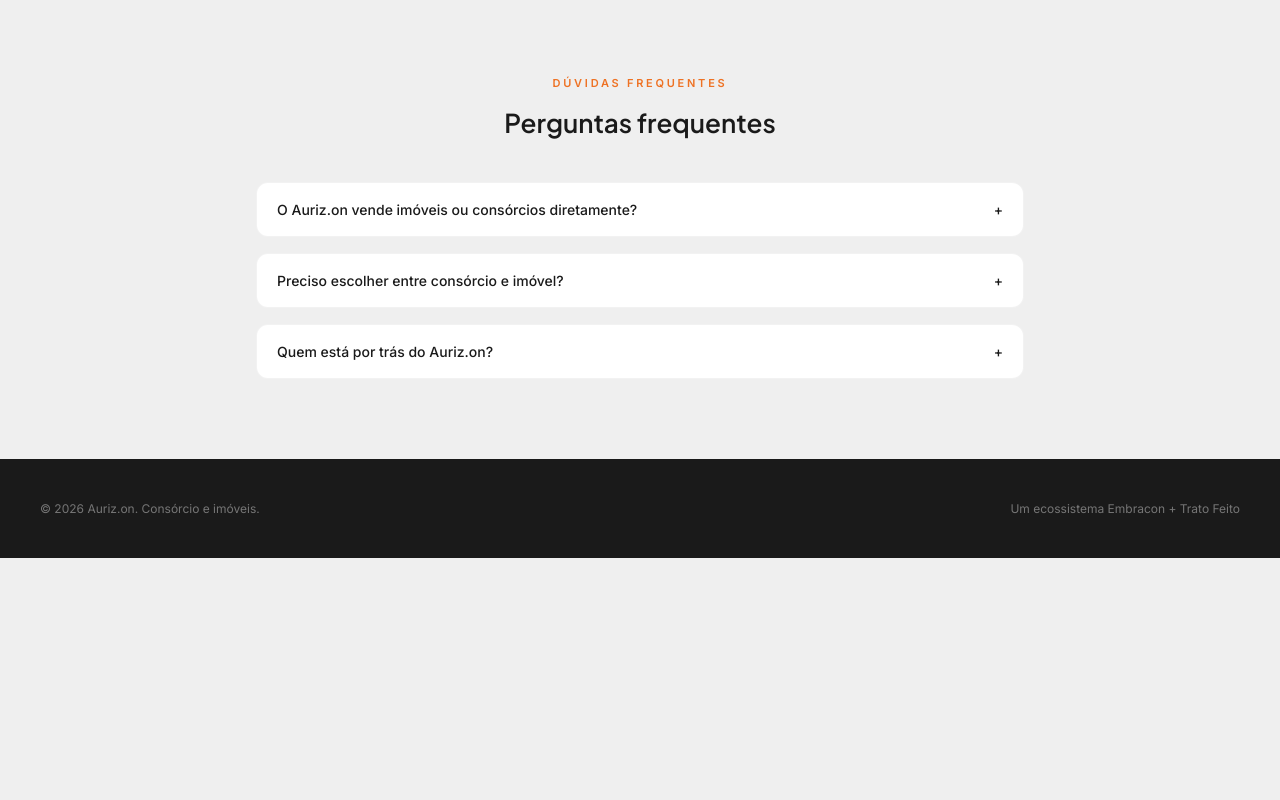
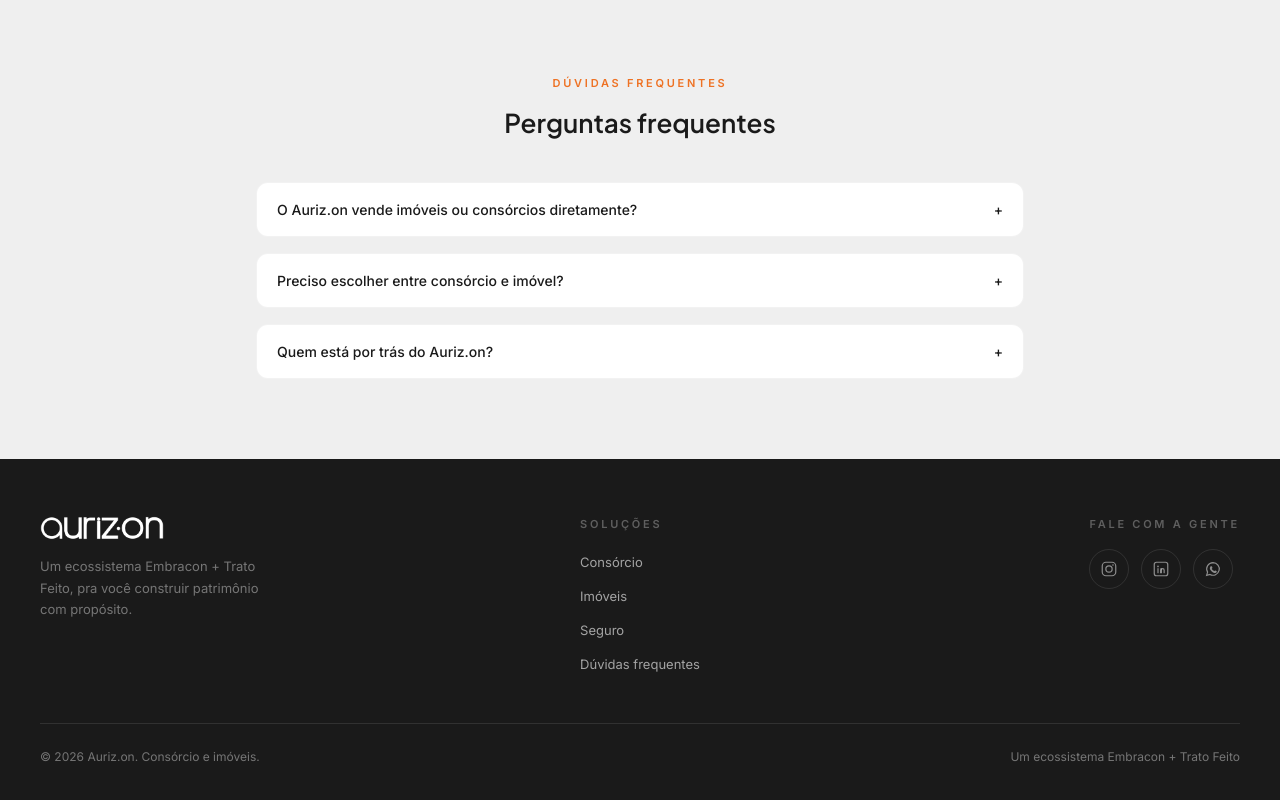
Before and after one commit to comunidadevencedores-lgtm/hub-rise, a Next.js app: page / in a window 1280 px wide. Shown: the part 2644-3444 px from the top of the page. Before the commit the page ends 3202 px from the top, so only its background shows below. Built offline with nearby package versions, Linux system fonts and the light colour scheme.

Commit message:
Update page.tsx

```diff
--- a/app/page.tsx
+++ b/app/page.tsx
@@ -62,6 +62,62 @@
   {
     q: "Quem está por trás do Auriz.on?",
     a: "Uma parceria entre uma administradora de consórcios consolidada no mercado e uma imobiliária especializada em regiões nobres de Curitiba, com um propósito em comum: ajudar famílias a construir patrimônio de forma sólida e consciente.",
+  },
+];
+
+const footerLinks = [
+  { label: "Consórcio", href: "#pilares" },
+  { label: "Imóveis", href: "#pilares" },
+  { label: "Seguro", href: "#pilares" },
+  { label: "Dúvidas frequentes", href: "#pilares" },
+];
+
+const socials = [
+  {
+    label: "Instagram",
+    href: "https://instagram.com",
+    icon: (
+      <svg viewBox="0 0 24 24" fill="none" className="h-[18px] w-[18px]">
+        <rect x="3" y="3" width="18" height="18" rx="5" stroke="currentColor" strokeWidth="1.6" />
+        <circle cx="12" cy="12" r="4.2" stroke="currentColor" strokeWidth="1.6" />
+        <circle cx="17.3" cy="6.7" r="1.1" fill="currentColor" />
+      </svg>
+    ),
+  },
+  {
+    label: "LinkedIn",
+    href: "https://linkedin.com",
+    icon: (
+      <svg viewBox="0 0 24 24" fill="none" className="h-[18px] w-[18px]">
+        <rect x="3" y="3" width="18" height="18" rx="3" stroke="currentColor" strokeWidth="1.6" />
+        <circle cx="8" cy="8.5" r="1.15" fill="currentColor" />
+        <path d="M8 11.5V17" stroke="currentColor" strokeWidth="1.6" strokeLinecap="round" />
+        <path
+          d="M12 17v-3.2c0-1.4 1-2.3 2.2-2.3s2 .9 2 2.2V17"
+          stroke="currentColor"
+          strokeWidth="1.6"
+          strokeLinecap="round"
+        />
+        <path d="M12 11.5V17" stroke="currentColor" strokeWidth="1.6" strokeLinecap="round" />
+      </svg>
+    ),
+  },
+  {
+    label: "WhatsApp",
+    href: "https://wa.me/554100000000",
+    icon: (
+      <svg viewBox="0 0 24 24" fill="none" className="h-[18px] w-[18px]">
+        <path
+          d="M12 3.5a8.4 8.4 0 0 0-7.2 12.7L3.5 20.5l4.5-1.2A8.4 8.4 0 1 0 12 3.5Z"
+          stroke="currentColor"
+          strokeWidth="1.6"
+        />
+        <path
+          d="M8.6 8.8c.2-.6.6-.6 1-.6h.4c.2 0 .4 0 .6.5.2.5.6 1.5.6 1.6.1.1.1.3 0 .4-.1.2-.2.3-.3.4l-.4.5c-.1.1-.2.3-.1.5.2.4.7 1.1 1.5 1.7.9.7 1.5.9 1.7 1 .2.1.4.1.5-.1l.5-.6c.1-.2.3-.2.5-.1l1.4.7c.2.1.3.1.4.3.1.2.1.9-.2 1.3-.3.5-1.3 1-2.1 1-.8 0-2.6-.3-4.3-2-1.8-1.7-2.4-3.5-2.5-4.1-.1-.6.1-1.4.5-2Z"
+          fill="currentColor"
+        />
+      </svg>
+    ),
   },
 ];
 
@@ -247,10 +303,68 @@
       </section>
 
       {/* Footer — escuro, ancora o site */}
-      <footer className="border-t border-black/5 bg-ink px-6 py-10 md:px-10">
-        <div className="mx-auto flex max-w-8xl flex-col items-center justify-between gap-3 text-[12px] text-white/40 md:flex-row">
-          <p>© {new Date().getFullYear()} Auriz.on. Consórcio e imóveis.</p>
-          <p>Um ecossistema Embracon + Trato Feito</p>
+      <footer className="border-t border-black/5 bg-ink px-6 py-14 md:px-10">
+        <div className="mx-auto max-w-8xl">
+          <div className="grid gap-10 md:grid-cols-3 md:gap-8">
+            {/* Marca + tagline */}
+            <div>
+              <Image
+                src="/logo-orange.png"
+                alt="Auriz.on"
+                width={3031}
+                height={586}
+                className="h-6 w-auto object-contain brightness-0 invert"
+              />
+              <p className="mt-4 max-w-[220px] text-[13px] leading-relaxed text-white/40">
+                Um ecossistema Embracon + Trato Feito, pra você construir patrimônio com propósito.
+              </p>
+            </div>
+
+            {/* Links rápidos */}
+            <div className="md:justify-self-center">
+              <p className="text-[11px] font-semibold uppercase tracking-[0.25em] text-white/30">
+                Soluções
+              </p>
+              <ul className="mt-4 space-y-2.5">
+                {footerLinks.map((l) => (
+                  <li key={l.label}>
+                    <a
+                      href={l.href}
+                      className="focus-ring text-[13px] text-white/60 transition hover:text-brand"
+                    >
+                      {l.label}
+                    </a>
+                  </li>
+                ))}
+              </ul>
+            </div>
+
+            {/* Redes sociais */}
+            <div className="md:justify-self-end">
+              <p className="text-[11px] font-semibold uppercase tracking-[0.25em] text-white/30">
+                Fale com a gente
+              </p>
+              <div className="mt-4 flex gap-3">
+                {socials.map((s) => (
+                  <a
+                    key={s.label}
+                    href={s.href}
+                    target="_blank"
+                    rel="noreferrer"
+                    aria-label={s.label}
+                    className="focus-ring flex h-10 w-10 items-center justify-center rounded-full border border-white/10 text-white/50 transition hover:border-brand hover:text-brand"
+                  >
+                    {s.icon}
+                  </a>
+                ))}
+              </div>
+            </div>
+          </div>
+
+          <div className="mt-12 flex flex-col items-center justify-between gap-3 border-t border-white/10 pt-6 text-[12px] text-white/40 md:flex-row">
+            <p>© {new Date().getFullYear()} Auriz.on. Consórcio e imóveis.</p>
+            <p>Um ecossistema Embracon + Trato Feito</p>
+          </div>
         </div>
       </footer>
     </main>
```
